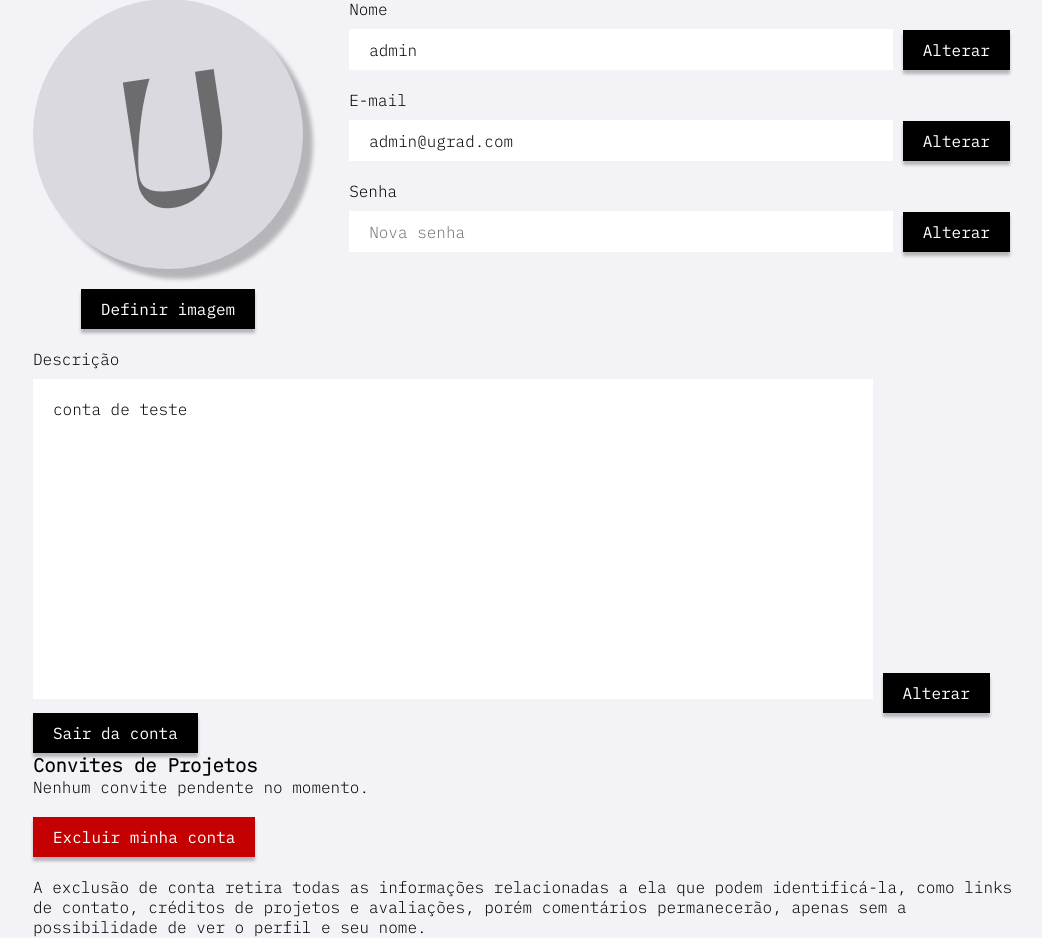
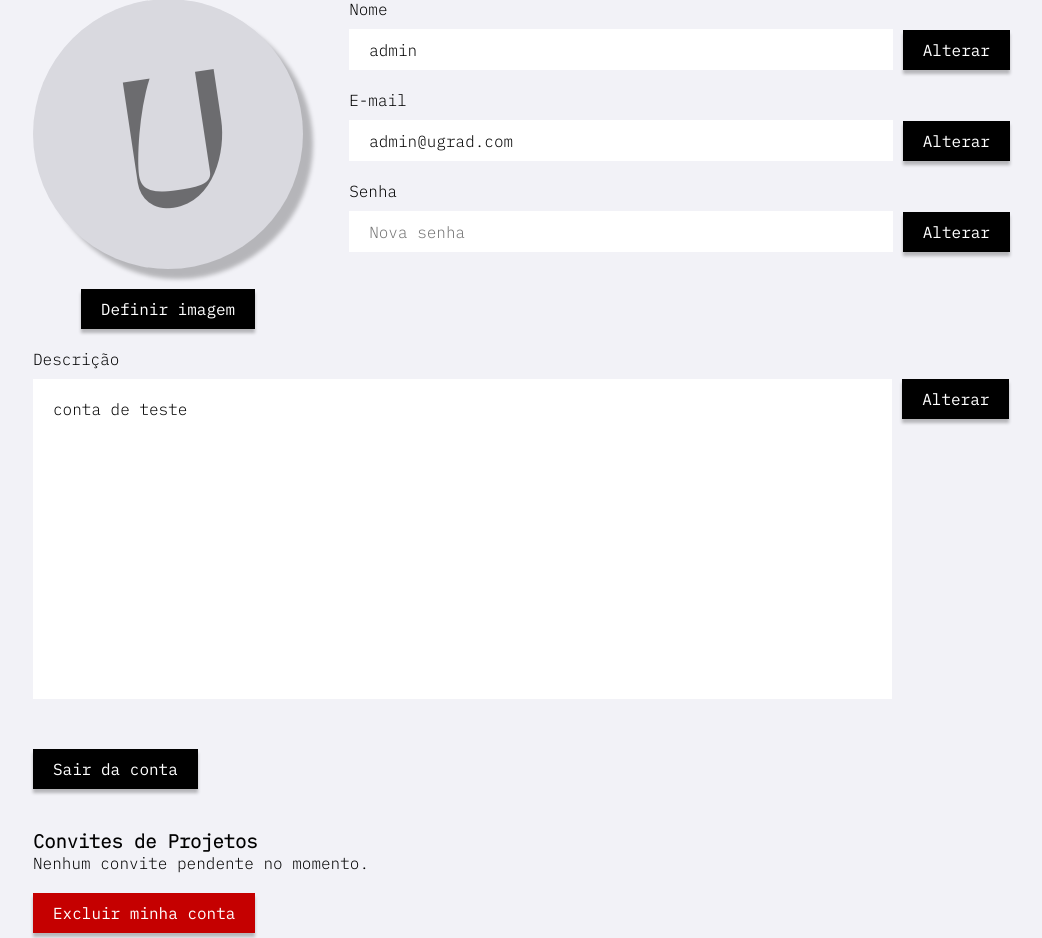
Before and after one commit to NycolasRemade/Ugrad, a PHP site: page /config_conta.php in a window 1280 px wide; the page is wider, and only the part inside the window is pictured. Shown: the part 251-1189 px from the top of that part, without its empty margins (107-1149 px from the left). Run offline with PHP 8.4, Linux system fonts and the light colour scheme; a user stored in the database is signed in; data comes from the database, SQL or seed files in the repository; data that the repository does not hold is empty.

Commit message:
estilos de config_conta terminados (menos convite de projeto, mas vemos isso quando fizermos os projetos)

```diff
--- a/Servidor/BD.sql
+++ b/Servidor/BD.sql
@@ -20,7 +20,7 @@ CREATE TABLE usuarios(
   nome varchar(64),
   email varchar(128) unique NOT NULL,
   senha varchar(128) NOT NULL,
-  descricao varchar(500),
+  descricao varchar(1000),
   tipo int NOT NULL,
   ativada boolean DEFAULT TRUE,
   imagem_perfil longblob,
--- a/config_conta.php
+++ b/config_conta.php
@@ -243,17 +243,22 @@ include 'header.php'
         <form method="POST">
             <input type="hidden" name="acao" value="alterar_descricao">
             <label for="descricao">Descrição</label><br>
-            <div id='textarea_fix'>
+            <div class='textarea_fix'>
             <textarea id="descricao" name="descricao" rows="4" cols="50" placeholder="Descrição curta sobre você ou sua instituição"><?= htmlspecialchars($usuario['descricao'] ?? '') ?></textarea>
+            <div class='btn_alterar_textarea'>
             <button type="submit" class='btn-novo '>Alterar</button>
+            </div>
             </div>
         </form>
             </div>
 
-        <form method="POST">
+        <form method="POST" style='margin-top: 50px'>
             <input type="hidden" name="acao" value="sair_conta">
             <button type="submit" class='btn-novo'>Sair da conta</button>
         </form>
+
+        <br>
+        <br>
 
     <div>
         <h3>Convites de Projetos</h3>
--- a/styles.css
+++ b/styles.css
@@ -806,7 +806,7 @@ textarea{
   resize: none;
   border: none;
   min-height: 300px;
-  width: 800px;
+  width: 51.2em;
   font-size: 16px;
   background-color: #ffffff;
 
@@ -816,6 +816,12 @@ textarea{
   margin-top: 10px;
 }
 
+.textarea_fix{
+  display: flex;
+}
+
 .btn_alterar_textarea{
-  align-self: flex-start;
+  align-self: self-start;
+  margin-top: 10px;
+  margin-left: 10px;
 }
```
